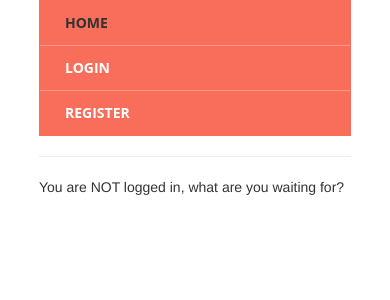
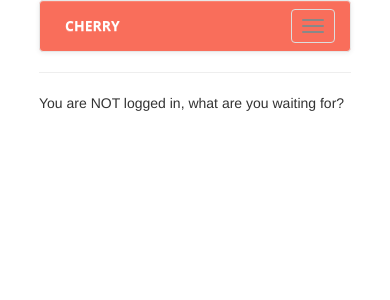
Before and after one commit to jaimesanz/paguen_po, a Django app: template expenses_manager/templates/home.html in a window 390 px wide. Shown: the top 300 px of the page. Run offline with Django 3.2, Linux system fonts and the light colour scheme; the template is opened without the code that fills it, so the values that code supplies are empty; some libraries are stand-ins or nearby versions.

Commit message:
Used bootstrap to improve the navbar. It is more responsive now and TRIES to adapt to mobile devices

```diff
--- a/expenses_manager/static/css/navbar.css
+++ b/expenses_manager/static/css/navbar.css
@@ -29,7 +29,7 @@
 #navbar.align-center ul {
   text-align: center;
 }
-#navbar ul li a {
+#navbar ul li a , .navbar-brand{
   color: #ffffff;
   text-decoration: none;
   display: block;
@@ -81,7 +81,7 @@
 #navbar ul li:last-child > a:after {
   display: none;
 }
-#navbar ul li.active a {
+#navbar .navbar ul li.active a {
   color: #333333;
 }
 #navbar ul li.active a:before {
@@ -94,11 +94,12 @@
 #navbar.align-right li:first-child a:after {
   display: none;
 }
+
+.navbar-default .navbar-brand {
+  color: white;
+}
+
 @media screen and (max-width: 768px) {
-  #navbar ul li {
-    float: none;
-    display: block;
-  }
   #navbar ul li a {
     width: 100%;
     -moz-box-sizing: border-box;
--- a/expenses_manager/templates/navbar.html
+++ b/expenses_manager/templates/navbar.html
@@ -1,12 +1,31 @@
-<div id='navbar' class="navbar">
-	<ul>
-		<li class='active'><a href="/home"><span>Home</span></a></li>
-		{% if user.is_authenticated %}
-		<li><a href="/accounts/password/change"><span>Change Password</span></a></li>
-		<li class='last'><a href="/accounts/logout"><span>Logout</span></a></li>
-		{% else %}
-		<li><a href="/accounts/login"><span>Login</span></a></li>
-		<li class='last'><a href="/accounts/register"><span>Register</span></a></li>
-		{% endif %}
-	</ul>
-</div>
+<nav id="navbar" role="navigation" class="navbar navbar-default">
+    <!-- Brand and toggle get grouped for better mobile display -->
+    <div class="navbar-header">
+        <button type="button" data-target="#navbarCollapse" data-toggle="collapse" class="navbar-toggle">
+            <span class="sr-only">Toggle navigation</span>
+            <span class="icon-bar"></span>
+            <span class="icon-bar"></span>
+            <span class="icon-bar"></span>
+        </button>
+        <a href="/home" class="navbar-brand">Cherry</a>
+    </div>
+    <!-- Collection of nav links and other content for toggling -->
+    <div id="navbarCollapse" class="collapse navbar-collapse">
+        <ul class="nav navbar-nav">
+        	<li><a href="/home">Home</a></li>
+        	{% if user.is_authenticated %}
+        	<li><a href="/accounts/password/change">Change Password</a></li>
+        	{% else %}
+        	<li><a href="/home">About</a></li>
+        	<li class='last'><a href="/accounts/register">Register</a></li>
+        	{% endif %}
+        </ul>
+        <ul class="nav navbar-nav navbar-right">
+        	{% if user.is_authenticated %}
+        	<li class='last'><a href="/accounts/logout">Logout</a></li>
+        	{% else %}
+        	<li><a href="/accounts/login">Login</a></li>
+        	{% endif %}
+        </ul>
+    </div>
+</nav>
```
